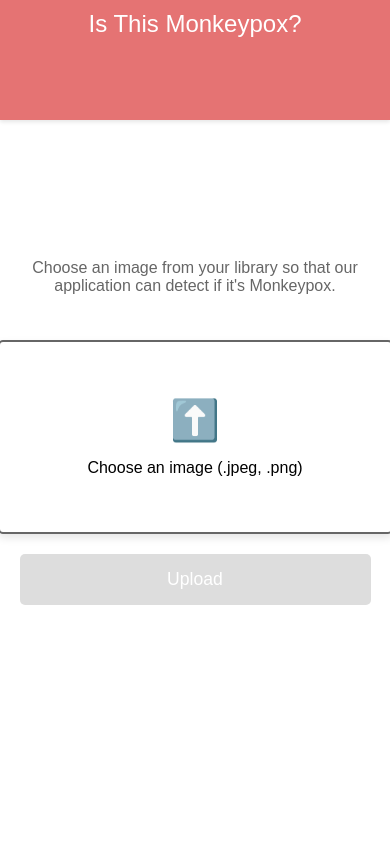
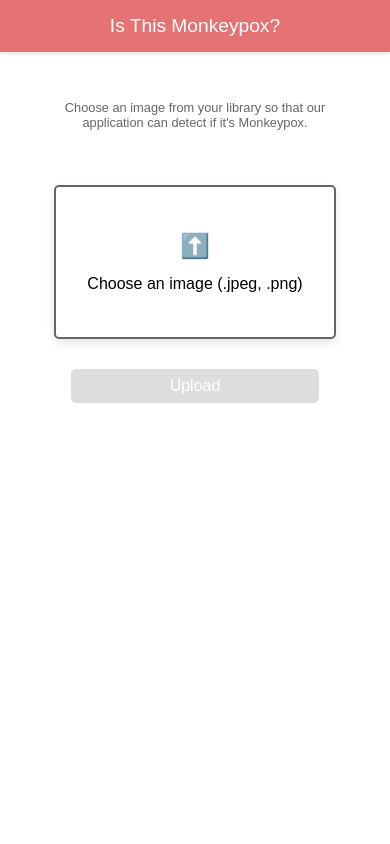
Before and after one commit to Jacobdelgado1002/CAPSTONE, a Flask app: page / in a window 390 px wide. Run offline with Flask 3, Linux system fonts and the light colour scheme.

Commit message:
Made it responsive for tablets and phones (landing only)

```diff
--- a/src/ui/static/CSS/style.css
+++ b/src/ui/static/CSS/style.css
@@ -1,12 +1,26 @@
+/* General styling */
 body {
     display: flex;
     flex-direction: column;
     align-items: center;
-    justify-content: center; /* Center content vertically */
+    justify-content: flex-start; /* Align content starting at the top */
     min-height: 100vh;
     margin: 0;
     font-family: Arial, sans-serif;
     background-color: #fff; /* Match the wireframe background */
+}
+
+/* Container styling */
+.container {
+    width: 100%;
+    max-width: 1024px; /* Default width for large screens */
+    padding: 0 20px;
+    box-sizing: border-box; /* Include padding in width */
+    display: flex;
+    flex-direction: column;
+    align-items: center;
+    justify-content: center;
+    margin-top: 100px;
 }
 
 /* Header styling */
@@ -27,13 +41,12 @@ body {
 
 /* Paragraph styling */
 .description {
-    font-size: 1.2em; /* Increased font size */
+    font-size: 1.5rem; /* Increased font size */
     color: #666;
     text-align: center;
     padding: 0 15px;
-    margin-top: 20px; /* Will adjust spacing dynamically */
+    margin-top: auto; /* Leave room for the fixed header */
     margin-bottom: 25px;
-    padding-bottom: 5px; /* Adjust the space under the description */
 }
 
 /* Styles for the upload container */
@@ -55,15 +68,19 @@ body {
     box-shadow: 0 4px 8px rgba(0, 0, 0, 0.1); /* Added shadow for visibility */
 }
 
+/* Hidden file input */
+.upload-container input[type="file"] {
+    display: none;
+}
+
 /* Upload icon styling */
 .upload-container .icon {
     font-size: 3em; /* Larger icon size */
     margin-bottom: 15px; /* Increased space between icon and text */
 }
 
-/* Hidden file input */
-.upload-container input[type="file"] {
-    display: none;
+.upload-container .upload-text {
+    font-size: 1.5rem;
 }
 
 /* Upload button */
@@ -108,40 +125,64 @@ img {
     object-fit: contain; /* Maintain aspect ratio */
 }
 
-/* Responsive styling for mobile screens */
-@media (max-width: 480px) {
-    body {
-        justify-content: center; /* Vertically center the content */
+/* Responsive styling for various screen sizes */
+@media (max-width: 768px) {
+    .container {
+        max-width: 600px;
     }
-
+    .upload-container {
+        max-width: 350px;
+    }
+    .upload-container .icon {
+        font-size: 2rem;
+    }
+    .upload-container .upload-text {
+        font-size: 1.2rem;
+    }
     .header {
-        font-size: 1.5em; /* Adjust header font for mobile */
-        padding: 10px 0;
-        height: 100px;
+        font-size: 1.5rem;
     }
-
     .description {
-        font-size: 1em; /* Adjust paragraph font size */
-        padding: 0 10px; /* Reduce padding */
-        margin-top: 20px; /* Add spacing */
-    }
-
-    .upload-container {
-        padding: 20px; /* Reduce padding */
-        width: 90%; /* Make the upload container larger for mobile */
-        max-width: 90%; /* Increase max-width for mobile */
-        height: 150px; /* Reduce height for mobile */
-        margin-top: 20px; /* Adjust top margin */
-    }
-
-    .upload-container .icon {
-        font-size: 2.5em; /* Adjust the icon size for mobile */
-    }
-
-    .button {
-        font-size: 1.1em; /* Reduce button font size */
-        width: 90%; /* Button width */
-        max-width: 90%; /* Increase max-width for mobile */
-        margin-top: 20px; /* Adjust top margin */
+        font-size: 1rem;
     }
 }
+
+@media (max-width: 640px) {
+    .container {
+        max-width: 500px;
+    }
+    .upload-container {
+        padding: 20px;
+        height: 150px;
+    }
+    .button {
+        font-size: 1.1em;
+        padding: 10px 20px;
+    }
+}
+
+@media (max-width: 475px) {
+    .container {
+        max-width: 90%;
+    }
+    .upload-container {
+        padding: 15px;
+        height: 120px;
+    }
+    .upload-container .icon {
+        font-size: 1.5rem;
+    }
+    .upload-container .upload-text {
+        font-size: 1rem;
+    }
+    .button {
+        font-size: 1em;
+        padding: 8px 16px;
+    }
+    .header {
+        font-size: 1.2rem;
+    }
+    .description {
+        font-size: .8rem;
+    }
+}
--- a/src/ui/templates/landing.html
+++ b/src/ui/templates/landing.html
@@ -1,25 +1,24 @@
 <!doctype html>
 <html lang="en">
   <head>
-    <meta charset="utf-8" content="width=device-width, initial-scale=1.0">
+    <meta name="viewport" content="width=device-width, initial-scale=1">
     <link rel="stylesheet" type="text/css" href="{{ url_for('static', filename='CSS/style.css')}}">
     <script type="text/javascript" src="{{ url_for('static', filename='script/image-upload.js')}}"></script>
     <title>Capstone Web</title>
   </head>
   <body>
 
+    <div class="container">
       <!-- Header at the top of the screen -->
       <div class="header">Is This Monkeypox?</div>
 
       <!-- Paragraph positioned between header and upload container -->
       <p class="description">Choose an image from your library so that our application can detect if it's Monkeypox.</p>
 
-
       <!-- Form -->
       <form id="imageUploadForm" action="/upload" method="POST" enctype="multipart/form-data" style="display:none;">
         <input type="file" id="imageUpload" name="file" accept="image/*">
       </form>
-
 
       <!-- Image upload container in the middle of the screen -->
       <div class="upload-container" onclick="document.getElementById('imageUpload').click();">
@@ -28,10 +27,9 @@
           <img id="preview" alt="Image Preview" />
       </div>
 
-
       <!-- Upload button -->
       <button class="button" type="submit" id="uploadButton" disabled>Upload</button>
-
+    </div>
 
   </body>
 </html>
```
Lines whose indentation alone changed are shown as unchanged.
